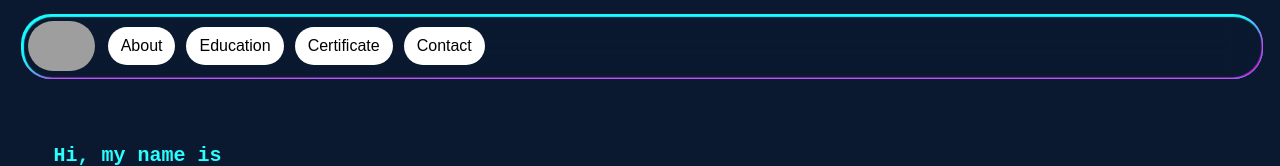
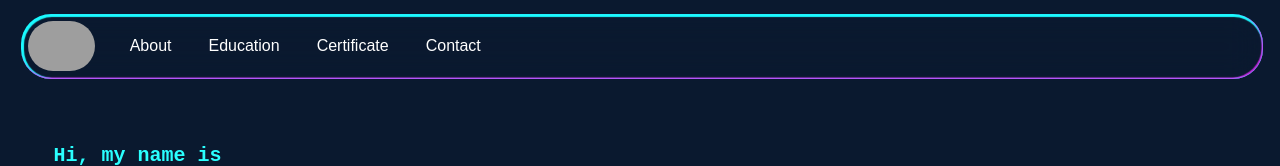
Before and after one commit to kojidesu01/kojidesu01, a plain HTML site: page index.html in a window 1280 px wide. Shown: the top 166 px of the page. Drawn offline with Linux system fonts and the light colour scheme; grey boxes are pictures that could not be loaded.

Commit message:
animation

```diff
--- a/index.html
+++ b/index.html
@@ -245,20 +245,113 @@ body::-webkit-scrollbar-thumb {
 .ico1 img {
     height: 120px;
 }
-.MyP {
-    background-color: #fff;
-}
-.abt {
-    background-color: #fff;
+.My {
+    color: #fff;
     margin-left: 10px;
 }
-.ct {
-    background-color: #fff;
+.My:hover {
+    color: #000;
+    opacity: 1;
+    transition: all 0.25s ease;
+}
+.My:hover::after {
+    transform: scale(1);
+    opacity: 1;
+}
+.My::after {
+    content: "";
+    width: 100%;
+    height: 100%;
+    border-radius: 30px;
+    position: absolute;
+    top: 0;
+    left: 0;
+    transform: scale(.1);
+    background:linear-gradient(rgb(0, 238, 255) , rgb(48, 255, 172));
+    z-index: -1;
+    opacity: 0;
+    transition: all 0.25s ease;
+}
+.ab {
+    color: #fff;
     margin-left: 10px;
 }
+.ab:hover {
+    color: #000;
+    opacity: 1;
+    transition: all 0.25s ease;
+}
+.ab:hover::after {
+    transform: scale(1);
+    opacity: 1;
+}
+.ab::after {
+    content: "";
+    width: 100%;
+    height: 100%;
+    border-radius: 30px;
+    position: absolute;
+    top: 0;
+    left: 0;
+    transform: scale(.1);
+    background:linear-gradient(rgb(16, 248, 248) , rgb(10, 255, 169));
+    z-index: -1;
+    opacity: 0;
+    transition: all 0.25s ease;
+}
+.ce {
+    color: #fff;
+    margin-left: 10px;
+}
+.ce:hover {
+    color: #000;
+    opacity: 1;
+    transition: all 0.25s ease;
+}
+.ce:hover::after {
+    transform: scale(1);
+    opacity: 1;
+}
+.ce::after {
+    content: "";
+    width: 100%;
+    height: 100%;
+    border-radius: 30px;
+    position: absolute;
+    top: 0;
+    left: 0;
+    transform: scale(.1);
+    background:linear-gradient(rgb(33, 255, 229) , rgb(57, 255, 163));
+    z-index: -1;
+    opacity: 0;
+    transition: all 0.25s ease;
+}
 .co {
-    background-color: #fff;
+    color: #fff;
     margin-left: 10px;
+}
+.co:hover {
+    color: #000;
+    opacity: 1;
+    transition: all 0.25s ease;
+}
+.co:hover::after {
+    transform: scale(1);
+    opacity: 1;
+}
+.co::after {
+    content: "";
+    width: 100%;
+    height: 100%;
+    border-radius: 30px;
+    position: absolute;
+    top: 0;
+    left: 0;
+    transform: scale(.1);
+    background:linear-gradient(rgb(52, 255, 245) ,rgb(55, 255, 188));
+    z-index: -1;
+    opacity: 0;
+    transition: all 0.25s ease;
 }
 .cer {
     color: #40fbd6;
@@ -270,6 +363,24 @@ body::-webkit-scrollbar-thumb {
     justify-content: center;
     margin-top: 2rem;
     margin-right: 40px;
+}
+.b2w1 {
+    position: relative;
+}
+.b2w1:hover::after {
+    transform: scaleX(1);
+}
+.b2w1::after {
+    content: "";
+    position: absolute;
+    left: 0;
+    width: 50%;
+    height: 2px;
+    background: #6f00ff;
+    transform: scaleX(0);
+    transform-origin: left;
+    transition: all 0.25s ease;
+
 }
     </style>
 </head>
@@ -284,18 +395,18 @@ body::-webkit-scrollbar-thumb {
                         </div>
                         <div class="M">
                             <a href="#about">
-                                <button class="MyP">About</button>
+                                <button class="My">About</button>
                             </a>
                         </div>
                         <div class="A">
                             <a href="#education">
-                                <button class="abt">Education</button>
+                                <button class="ab">Education</button>
                             </a>
 
                         </div>
                         <div class="C">
                             <a href="#certificate">
-                                <button class="ct">Certificate</button>
+                                <button class="ce">Certificate</button>
                             </a>
                         </div>
                         <div class="Con">
```
